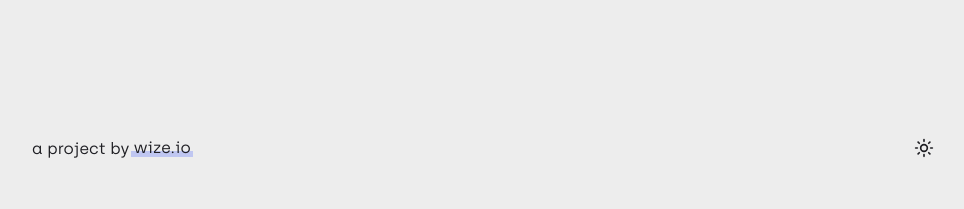
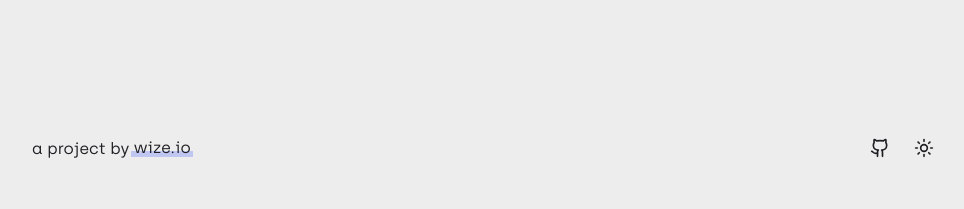
Before and after one commit to frabonomi/sober-ringtones, a Next.js app: page / in a window 1280 px wide. Shown: the top 209 px of the page, without its empty margins (152-1116 px from the left). Built offline with nearby package versions, Linux system fonts and the light colour scheme.

Commit message:
feat: add animated GitHub header link

```diff
--- /dev/null
+++ b/app/components/githubIconLink.module.css
@@ -0,0 +1,117 @@
+.githubIconLink {
+  align-items: center;
+  border-radius: 0.5rem;
+  color: var(--foreground);
+  display: flex;
+  height: 2.5rem;
+  justify-content: center;
+  overflow: visible;
+  position: relative;
+  transition:
+    background-color 0.2s ease-out,
+    transform 0.2s ease-out;
+  width: 2.5rem;
+
+  &:hover,
+  &:focus-visible {
+    background-color: var(--gray-alpha-50);
+    transform: scale(1.05);
+  }
+
+  &:hover {
+    text-decoration: none;
+  }
+
+  &:active {
+    transform: scale(0.95);
+  }
+
+  &:hover .sparkle,
+  &:focus-visible .sparkle {
+    animation-delay: var(--sparkle-delay);
+    animation-duration: 0.75s;
+    animation-fill-mode: both;
+    animation-name: githubStarPop;
+    animation-timing-function: cubic-bezier(0.16, 1, 0.3, 1.25);
+  }
+}
+
+.sparkle {
+  color: #f5c84c;
+  display: flex;
+  left: 50%;
+  opacity: 0;
+  pointer-events: none;
+  position: absolute;
+  top: 50%;
+  transform: translate(-50%, -50%) scale(0.2) rotate(-18deg);
+}
+
+.sparkleOne {
+  --sparkle-delay: 0s;
+  --star-x: -1rem;
+  --star-y: -1.1rem;
+  --star-end-x: -1.2rem;
+  --star-end-y: -1.45rem;
+  --star-scale: 1;
+  --star-rotate: -22deg;
+}
+
+.sparkleTwo {
+  --sparkle-delay: 0.07s;
+  --star-x: 0.1rem;
+  --star-y: -1.45rem;
+  --star-end-x: 0.2rem;
+  --star-end-y: -1.75rem;
+  --star-scale: 0.85;
+  --star-rotate: 18deg;
+}
+
+.sparkleThree {
+  --sparkle-delay: 0.14s;
+  --star-x: 1.05rem;
+  --star-y: -0.8rem;
+  --star-end-x: 1.35rem;
+  --star-end-y: -1rem;
+  --star-scale: 1.05;
+  --star-rotate: 31deg;
+}
+
+@keyframes githubStarPop {
+  0% {
+    opacity: 0;
+    transform: translate(-50%, -50%) scale(0.2) rotate(-18deg);
+  }
+
+  38% {
+    opacity: 1;
+    transform: translate(calc(-50% + var(--star-x)), calc(-50% + var(--star-y)))
+      scale(calc(var(--star-scale) * 1.15)) rotate(var(--star-rotate));
+  }
+
+  68% {
+    opacity: 1;
+    transform: translate(calc(-50% + var(--star-x)), calc(-50% + var(--star-y)))
+      scale(var(--star-scale)) rotate(var(--star-rotate));
+  }
+
+  100% {
+    opacity: 0;
+    transform: translate(calc(-50% + var(--star-end-x)), calc(-50% + var(--star-end-y)))
+      scale(var(--star-scale)) rotate(calc(var(--star-rotate) + 22deg));
+  }
+}
+
+@media (prefers-reduced-motion: reduce) {
+  .githubIconLink {
+    transition: none;
+  }
+
+  .githubIconLink:hover .sparkle,
+  .githubIconLink:focus-visible .sparkle {
+    animation: none;
+    opacity: 1;
+    transform: translate(calc(-50% + var(--star-x)), calc(-50% + var(--star-y)))
+      scale(var(--star-scale)) rotate(var(--star-rotate));
+  }
+}
--- /dev/null
+++ b/app/components/githubIconLink.tsx
@@ -0,0 +1,26 @@
+import styles from './githubIconLink.module.css';
+
+import { Github, Star } from 'lucide-react';
+
+export default function GithubIconLink() {
+  return (
+    <a
+      className={styles.githubIconLink}
+      href="https://github.com/frabonomi/sober-ringtones"
+      target="_blank"
+      rel="noreferrer"
+      aria-label="View frabonomi/sober-ringtones on GitHub"
+      title="View frabonomi/sober-ringtones on GitHub">
+      <Github size={20} />
+      <span className={`${styles.sparkle} ${styles.sparkleOne}`} aria-hidden="true">
+        <Star size={11} fill="currentColor" strokeWidth={1.75} />
+      </span>
+      <span className={`${styles.sparkle} ${styles.sparkleTwo}`} aria-hidden="true">
+        <Star size={8} fill="currentColor" strokeWidth={1.75} />
+      </span>
+      <span className={`${styles.sparkle} ${styles.sparkleThree}`} aria-hidden="true">
+        <Star size={14} fill="currentColor" strokeWidth={1.75} />
+      </span>
+    </a>
+  );
+}
--- a/app/components/themeToggle.module.css
+++ b/app/components/themeToggle.module.css
@@ -8,7 +8,9 @@
   display: flex;
   height: 2.5rem;
   justify-content: center;
-  transition: all 0.2s ease-out;
+  transition:
+    background-color 0.2s ease-out,
+    transform 0.34s cubic-bezier(0.16, 1, 0.3, 3);
   width: 2.5rem;
 
   &:hover,
@@ -26,6 +28,21 @@
   }
 
   &:hover svg {
-    transform: rotate(15deg);
+    transform: rotate(25deg);
   }
 }
+
+@media (prefers-reduced-motion: reduce) {
+  .themeToggle {
+    transition: none;
+  }
+
+  .themeToggle:hover,
+  .themeToggle:focus-visible {
+    transform: scale(1.05);
+  }
+
+  .themeToggle svg {
+    transition: none;
+  }
+}
--- a/app/page.module.css
+++ b/app/page.module.css
@@ -28,6 +28,12 @@
   margin: 0;
 }
 
+.page__headerActions {
+  align-items: center;
+  display: flex;
+  gap: 0.25rem;
+}
+
 .page__paragraph {
   font-size: 1.25rem;
   line-height: 1.5;
--- a/app/page.tsx
+++ b/app/page.tsx
@@ -4,6 +4,7 @@ import Link from 'next/link';
 
 import Container from './components/container';
 import Footer from './components/footer';
+import GithubIconLink from './components/githubIconLink';
 import Referrals from './components/referrals';
 import RingtoneSection from './components/ringtoneSection';
 import SectionTitle from './components/sectionTitle';
@@ -20,7 +21,10 @@ export default function Home() {
             <p className={`${styles.page__intro} styledLinks`}>
               a project by <a href="https://wize.io">wize.io</a>
             </p>
-            <ThemeToggle />
+            <div className={styles.page__headerActions}>
+              <GithubIconLink />
+              <ThemeToggle />
+            </div>
           </div>
 
           <h1>
```
Also changed, not shown: .impeccable/live/config.json (added), 1 other file (tests, documents, lock files or other folders).
